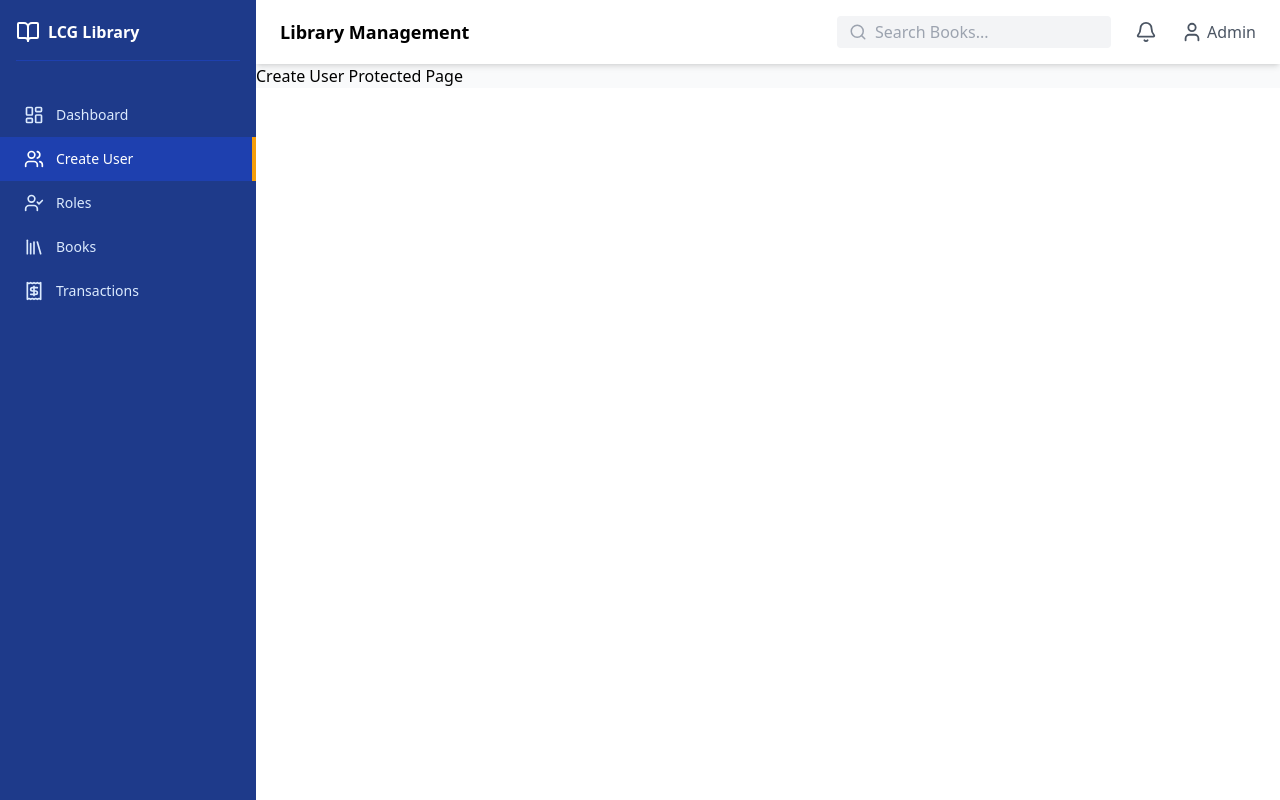
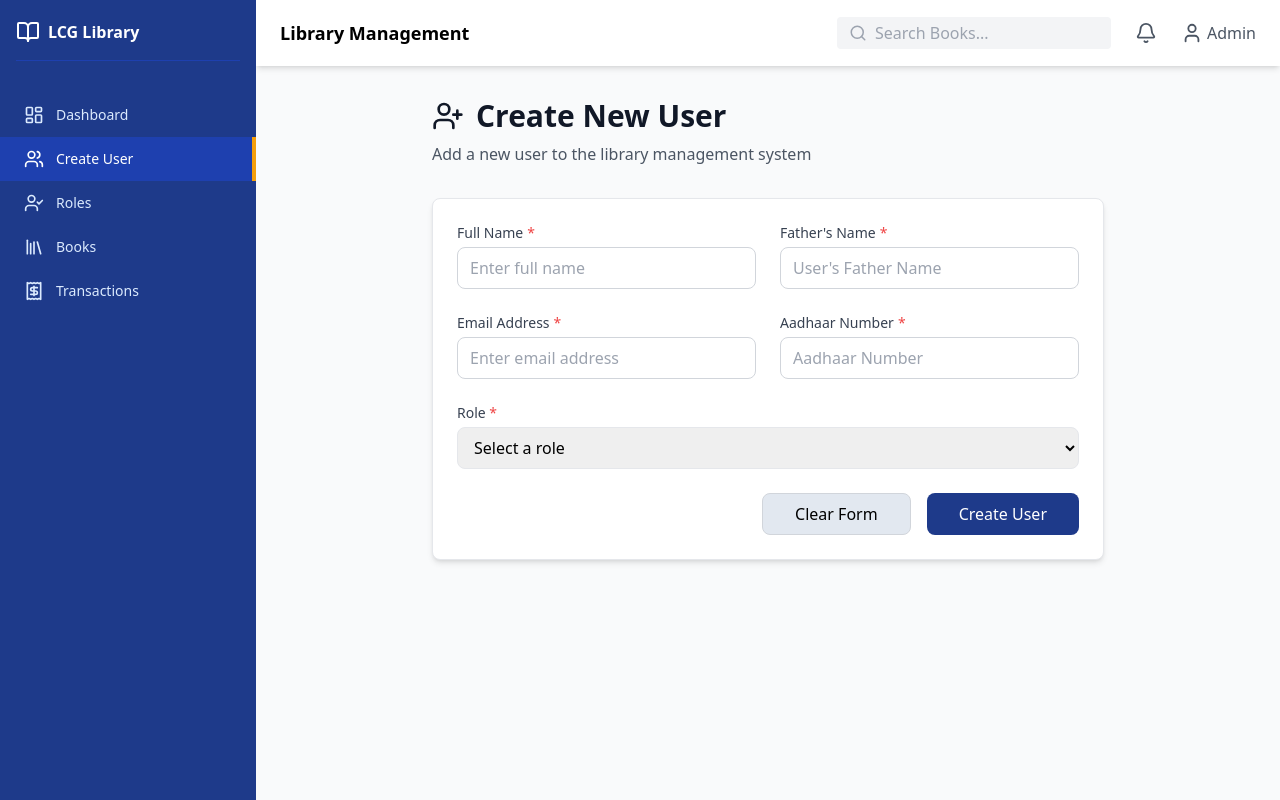
Before and after one commit to SubhadeepMondalOfficial/Library-Management-App, a React (Vite) app in the folder Frontend/: page /dashboard/create-user in a window 1280 px wide. Built offline with nearby package versions, Linux system fonts and the light colour scheme.

Commit message:
Frontend: added basic New User form layout

```diff
--- a/Frontend/src/components/Button.tsx
+++ b/Frontend/src/components/Button.tsx
@@ -15,7 +15,7 @@ const Button = ({
   return (
     <button
       type={type}
-      className={`w-full bg-brand-primary-900 text-white py-3 rounded-lg mt-8 mb-4 hover:bg-brand-primary-700 duration-300 flex justify-center items-center gap-2 ${className} ${
+      className={`bg-brand-primary-900 rounded-lg  hover:bg-brand-primary-700 duration-300 ${className} ${
         loading && "bg-slate-300 hover:bg-slate-300 hover:cursor-not-allowed"
       }`}
       {...props}
--- a/Frontend/src/layouts/ProtectedLayout.tsx
+++ b/Frontend/src/layouts/ProtectedLayout.tsx
@@ -11,7 +11,7 @@ export const ProtectedLayout = () => {
       <Sidebar sideBarOpen={sideBarOpen} setSideBarOpen={setSideBarOpen} />
 
       <div className={`md:ml-64 ${sideBarOpen && "bg"}`}>
-        <header className="flex justify-between items-center h-16 shadow-md px-6 sticky top-0 bg-white">
+        <header className="flex justify-between items-center h-[66px] shadow-md px-6 sticky top-0 bg-white">
           <div>
             {!sideBarOpen && (
               <button
@@ -45,7 +45,7 @@ export const ProtectedLayout = () => {
           </div>
         </header>
 
-        <main className="bg-gray-50">
+        <main className="bg-gray-50 min-h-[calc(100vh-66px)]">
           <Outlet />
         </main>
       </div>
--- a/Frontend/src/pages/open/Login.tsx
+++ b/Frontend/src/pages/open/Login.tsx
@@ -58,7 +58,7 @@ export const LoginPage = () => {
           {/* <button className="w-full bg-brand-primary-900 text-white py-3 rounded-lg mt-8 mb-4 hover:bg-brand-primary-700 duration-300">
             Sign In
           </button> */}
-          <Button loading={loading} onClick={() => setLoading(!loading)} >Submit Now</Button>
+          <Button loading={loading} className="mt-8 mb-4 py-3 w-full text-white flex justify-center items-center gap-2" onClick={() => setLoading(!loading)} >Submit Now</Button>
         </form>
         <p className="text-sm text-center">
           Don't have an account? Contact Admin
--- a/Frontend/src/pages/open/Otp.tsx
+++ b/Frontend/src/pages/open/Otp.tsx
@@ -92,7 +92,7 @@ export const OtpPage = () => {
               />
             ))}
           </div>
-          <Button>Verify Code</Button>
+          <Button className="mt-8 mb-4 py-3 w-full text-white flex justify-center items-center gap-2">Verify Code</Button>
         </form>
         <p className="text-sm text-center">Resend code in {timeLeft}s</p>
       </div>
--- a/Frontend/src/pages/protected/CreateUser.tsx
+++ b/Frontend/src/pages/protected/CreateUser.tsx
@@ -1,6 +1,122 @@
+import { useState } from "react";
+import { UserPlus, Check } from "lucide-react";
+import { Card } from "../../components/Card";
+import Button from "../../components/Button";
+import Input from "../../components/Input";
+
 export const CreateUser = () => {
-    return(
-        <h1>Create User Protected Page</h1>
-    )
+  const [success, setSuccess] = useState(false);
 
-}
+  const roles = [
+    { value: "member", label: "Member" },
+    { value: "admin", label: "Admin" },
+    { value: "librarian", label: "Librarian" },
+  ];
+
+  if (success) {
+    return (
+      <div className="max-w-md mx-auto mt-12">
+        <Card className="text-center p-8 animate-slide-up">
+          <div className="w-16 h-16 bg-green-100 rounded-full flex items-center justify-center mx-auto mb-4">
+            <Check className="w-8 h-8 text-green-600" />
+          </div>
+          <h2 className="text-2xl font-bold text-gray-900 mb-2">
+            User Created Successfully!
+          </h2>
+          <p className="text-gray-600 mb-6">
+            The new user has been added to the system and will receive login
+            credentials via email.
+          </p>
+          <Button onClick={() => setSuccess(false)}>Create Another User</Button>
+        </Card>
+      </div>
+    );
+  }
+
+  return (
+    <div className="max-w-2xl mx-auto pt-8">
+      <div className="mb-8">
+        <h1 className="text-2xl lg:text-3xl font-bold text-gray-900 flex items-center">
+          <UserPlus className="w-8 h-8 mr-3 text-primary-900" />
+          Create New User
+        </h1>
+        <p className="text-gray-600 mt-2">
+          Add a new user to the library management system
+        </p>
+      </div>
+
+      <Card className="animate-slide-up p-6">
+        <form className="space-y-6">
+          <div className="grid grid-cols-1 md:grid-cols-2 gap-6">
+            <Input
+              label="Full Name"
+              htmlFor="fullName"
+              name="name"
+              required
+              placeholder="Enter full name"
+            />
+
+            <Input
+              label="Father's Name"
+              htmlFor="fatherName"
+              type="text"
+              required
+              placeholder="User's Father Name"
+            />
+          </div>
+
+          <div className="grid grid-cols-1 md:grid-cols-2 gap-6">
+            <Input
+              label="Email Address"
+              htmlFor="emailAddress"
+              type="email"
+              name="email"
+              required
+              placeholder="Enter email address"
+            />
+
+            <Input
+              label="Aadhaar Number"
+              htmlFor="aadhaarNumber"
+              type="number"
+              required
+              placeholder="Aadhaar Number"
+            />
+          </div>
+
+          <div>
+            <label className="block text-sm font-medium text-gray-700 mb-1">
+              Role <span className="text-red-500">*</span>
+            </label>
+            <select
+              name="role"
+              className={`
+                w-full px-3 py-2 border rounded-lg focus:outline-none focus:ring-2 focus:ring-primary-500 focus:border-transparent transition-colors
+
+              `}
+            >
+              <option value="">Select a role</option>
+              {roles.map((role) => (
+                <option key={role.value} value={role.value}>
+                  {role.label}
+                </option>
+              ))}
+            </select>
+          </div>
+
+          <div className="flex justify-end space-x-4">
+            <Button
+              type="button"
+              className="px-8 py-2 w-fit bg-slate-200 text-black border border-gray-300 hover:text-white hover:bg-red-700"
+            >
+              Clear Form
+            </Button>
+            <Button type="submit" className="px-8 py-2 w-fit text-white">
+              Create User
+            </Button>
+          </div>
+        </form>
+      </Card>
+    </div>
+  );
+};
```
